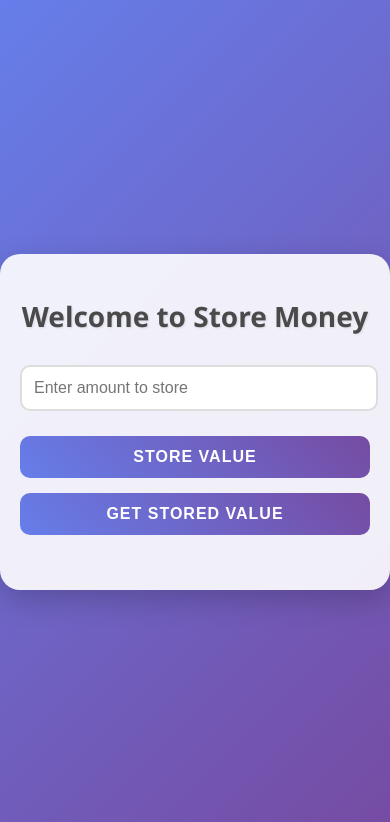
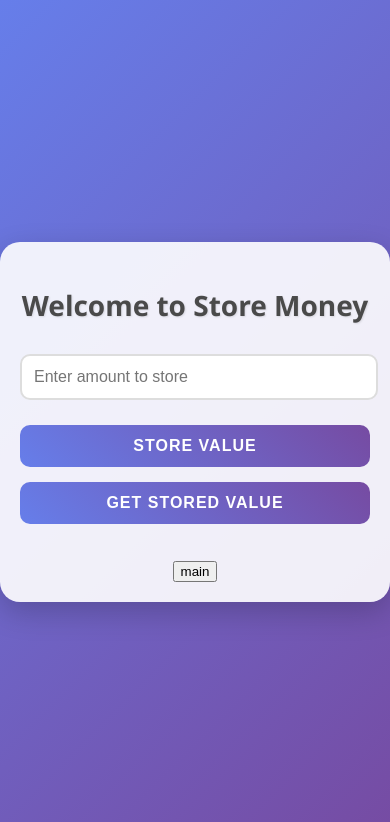
Before and after one commit to PerryLin03/SC6113-DApp, a Flask app: page /store_money in a window 390 px wide. Shown: the top 822 px of the page. Run offline with Flask 3, Linux system fonts and the light colour scheme; some libraries are stand-ins or nearby versions.

Commit message:
check for phone

```diff
--- a/templates/store_money.html
+++ b/templates/store_money.html
@@ -94,6 +94,9 @@
     <button class="btn" onclick="getValue()">Get Stored Value</button>
     <p id="storedValue"></p>
     <p id="status"></p>
+    <form action="/" method = "post">
+        <input type = "submit" value = "main">
+    </form>
 </div>
 <script src="https://cdn.jsdelivr.net/npm/web3@1.5.2/dist/web3.min.js"></script>
 <script>
--- a/templates/transfer_money.html
+++ b/templates/transfer_money.html
@@ -75,6 +75,10 @@
             <p id="view_payer_id"></p>
             <p id="view_payee_id"></p>
             <p id="view_amount_id"></p>
+
+            <form action="/" method = "post">
+                <input type = "submit" value = "main">
+            </form>
         </div>
     </div>
 
```
